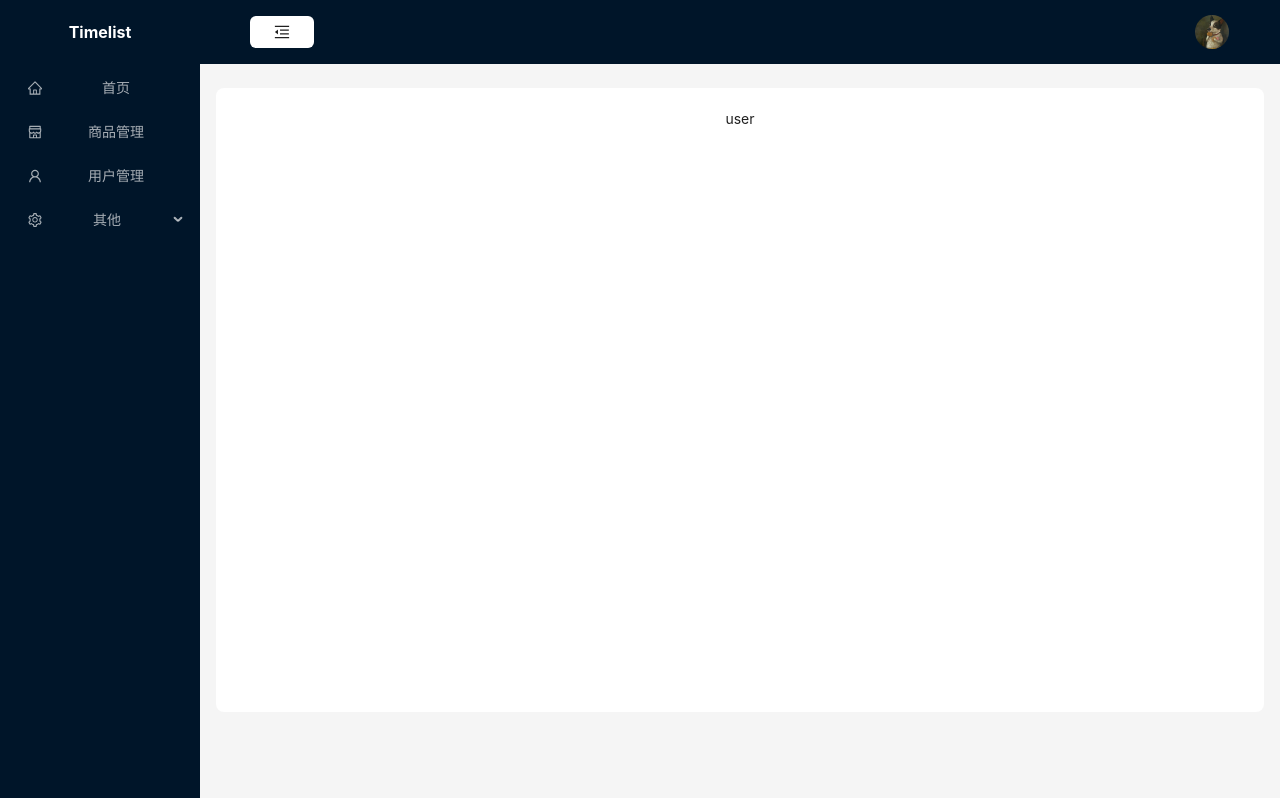
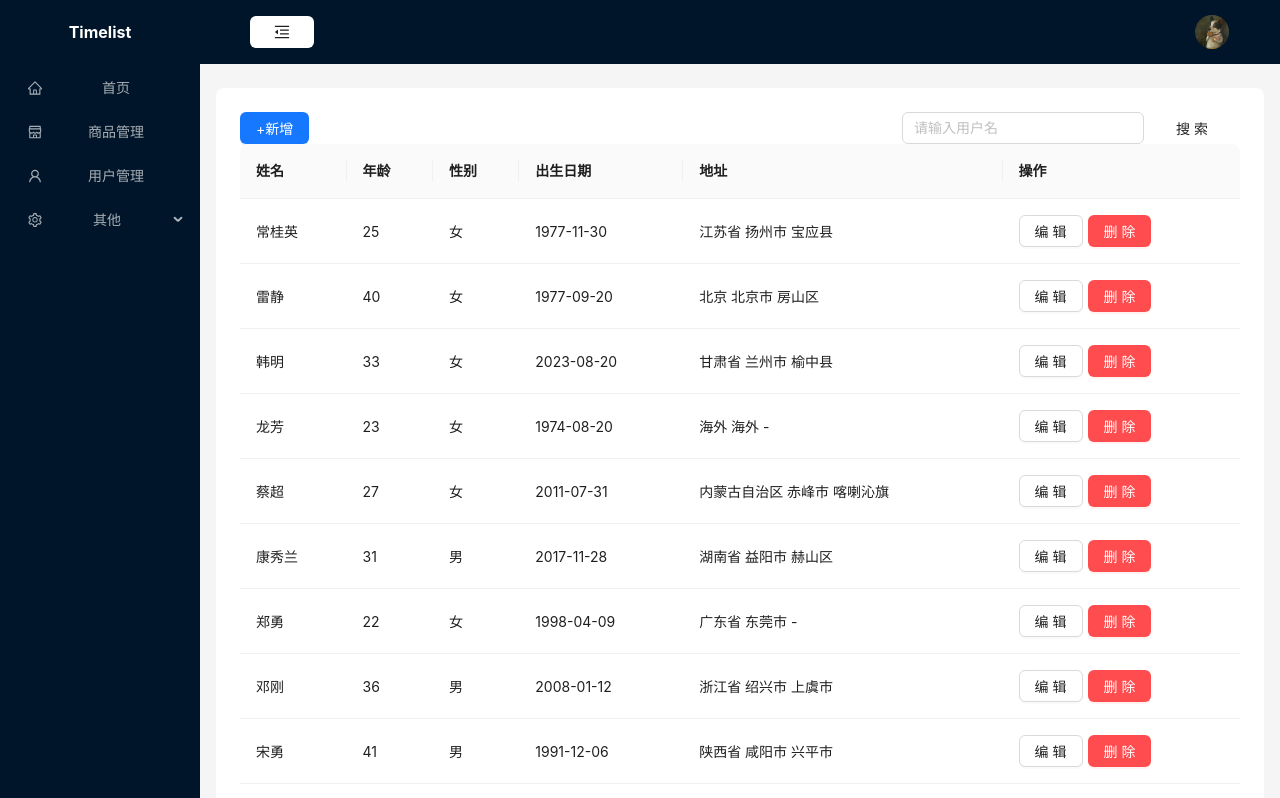
Before and after one commit to joyszheng/Time_list, a React (Create React App) app: page /user in a window 1280 px wide. Shown: the top 798 px of the page. Built offline with nearby package versions, Linux system fonts and the light colour scheme.

Commit message:
新增user页面

```diff
--- a/package.json
+++ b/package.json
@@ -10,6 +10,7 @@
     "@testing-library/user-event": "^13.5.0",
     "antd": "^5.21.4",
     "axios": "^1.7.7",
+    "dayjs": "^1.11.13",
     "echarts": "^5.5.1",
     "mockjs": "^1.1.0",
     "react": "^18.3.1",
--- a/src/api/index.jsx
+++ b/src/api/index.jsx
@@ -1,9 +1,48 @@
-import http from "./axios"
+import axios from './axios'
 
-export const getData = () =>{
-  return http.request({
-    url: '/home/getData',
-    method: 'get',
-    // params:{}   传递参数
-  })
+export const getMenu = (param) => {
+    return axios.request({
+        url: '/permission/getMenu',
+        method: 'post',
+        data: param
+    })
 }
+
+export const getData = () => {
+    return axios.request({
+        url: '/home/getData',
+        method: 'get'
+    })
+}
+
+export const getUser = (params) => {
+    return axios.request({
+        url: '/user/getUser',
+        method: 'get',
+        params
+    })
+}
+
+export const addUser = (data) => {
+    return axios.request({
+        url: '/user/add',
+        method: 'post',
+        data
+    })
+}
+
+export const editUser = (data) => {
+    return axios.request({
+        url: '/user/edit',
+        method: 'post',
+        data
+    })
+}
+
+export const deleteUser = (data) => {
+    return axios.request({
+        url: '/user/del',
+        method: 'post',
+        data
+    })
+}
--- a/src/api/mock.jsx
+++ b/src/api/mock.jsx
@@ -1,7 +1,15 @@
 import Mock from "mockjs";
 import homeApi from './mockServeData/home'
-
+import userApi from './mockServeData/user'
+import permissionApi from './mockServeData/permission'
 
 
 // 拦截接口
 Mock.mock(/home\/getData/, homeApi.getStatisticalData)
+Mock.mock(/user\/add/, 'post', userApi.createUser)
+Mock.mock(/user\/edit/, 'post', userApi.updateUser)
+
+Mock.mock(/user\/getUser/, 'get', userApi.getUserList)
+Mock.mock(/user\/del/, 'post', userApi.deleteUser)
+
+Mock.mock(/permission\/getMenu/, 'post', permissionApi.getMenu)
--- a/src/components/commonAside/index.jsx
+++ b/src/components/commonAside/index.jsx
@@ -2,6 +2,7 @@ import React from 'react'
 import MenuConfig from '@/config'
 import * as Icon from '@ant-design/icons'
 import { Button, Layout, Menu, theme } from 'antd'
+import { useNavigate } from 'react-router-dom'
 
 const { Header, Sider, Content } = Layout
 // 动态获取icon
@@ -29,6 +30,12 @@ const items = MenuConfig.map((icon) =>{
 
 
 const CommonAside = ({collapsed}) =>{
+  const navigate = useNavigate()
+  // 点击菜单
+  const selectMenu = (e) =>{
+    console.log(e)
+    navigate(e.key)
+  }
   return(
     <Sider trigger={null} collapsed={collapsed} >
         <h3 className='app-name'>{ collapsed ? 'Time' : 'Timelist' }</h3>
@@ -40,6 +47,7 @@ const CommonAside = ({collapsed}) =>{
 					style={{
 						height: '100%'
 					}}
+          onClick={selectMenu}
         />
       </Sider>
   )
--- a/src/pages/user/index.jsx
+++ b/src/pages/user/index.jsx
@@ -1,9 +1,258 @@
-import React from 'react'
+import React, { useEffect, useState } from 'react'
+import {
+  Button,
+  Form,
+  Input,
+  Table,
+  Modal,
+  Select,
+  DatePicker,
+  InputNumber,
+  Popconfirm
+} from 'antd'
+import './user.css'
+import { getUser, addUser, editUser, deleteUser } from 'api'
+import { useForm } from 'antd/es/form/Form'
+import dayjs from 'dayjs'
 
 const User = () => {
+  const [listData, setListData] = useState({
+    name: ""
+  })
+  const [tableData, setTableData] = useState([])
+  // 0（新增）1（编辑）
+  const [modalType, setModalType] = useState(0)
+  const [isModalOpen, setIsModalOpen] = useState(false)
+  // 创建搜索form实例
+  const [searchForm] = useForm()
+  // 搜索事件
+  const handleSearch = (val) => {
+    console.log(val, 'val')
+    setListData({
+      name: val.keyword
+    })
+  }
+  useEffect(() => {
+	  getTableData()
+  }, [listData])
+  // 创建弹窗form实例
+  const [form] = useForm()
+  const handleClick = (type, rowData) => {
+    setIsModalOpen(true)
+    if (type === 'add') {
+      setModalType(0)
+    } else {
+      const cloneData = JSON.parse(JSON.stringify(rowData))
+      cloneData.birth = dayjs(rowData.birth)
+      setModalType(1)
+      form.setFieldsValue(cloneData)
+    }
+  }
+  const handleDelete = ({ id }) => {
+    deleteUser({ id }).then(() => {
+      getTableData()
+    })
+  }
+  const handleCancel = () => {
+    setIsModalOpen(false)
+    form.resetFields()
+  }
+  // 成功提交的事件
+  const handleOk = () => {
+    form.validateFields().then((val) => {
+      // 日期参数
+      val.birth = dayjs(val.birth).format('YYYY-MM-DD')
+      if (modalType) { // 编辑
+        editUser(val).then(() => {
+          // 关闭弹窗
+          handleCancel()
+          getTableData()
+        })
+      } else { // 新增
+        addUser(val).then(() => {
+          // 关闭弹窗
+          handleCancel()
+          getTableData()
+        })
+      }
+    }).catch((err) => {
+      console.log(err)
+    })
+  }
+  // 请求列表
+  const getTableData = () => {
+    getUser(listData).then(({ data }) => {
+      setTableData(data.list)
+    })
+  }
+  const columns = [
+    {
+      title: '姓名',
+      dataIndex: 'name'
+    },
+    {
+      title: '年龄',
+      dataIndex: 'age'
+    },
+    {
+      title: '性别',
+      dataIndex: 'sex',
+      render: (val) => {
+        return val ? '女' : '男'
+      }
+    },
+    {
+      title: '出生日期',
+      dataIndex: 'birth'
+    },
+    {
+      title: '地址',
+      dataIndex: 'addr'
+    },
+    {
+      title: '操作',
+      render: (rowData) => {
+        return (
+          <div className="flex-box">
+            <Button style={{marginRight: '5px'}} onClick={() => handleClick('edit', rowData)}>编辑</Button>
+            <Popconfirm
+              title="提示"
+              description="此操作将删除该用户, 是否继续?"
+              okText="确认"
+              cancelText="取消"
+              onConfirm={() => handleDelete(rowData)}
+            >
+              <Button type="primary" danger>删除</Button>
+            </Popconfirm>
+          </div>
+        )
+      }
+    }
+  ]
+  useEffect(() => {
+    getTableData()
+  }, [])
+
 	return(
-		<div>
-			user
+		<div className='user'>
+			<div className='flex-box space-between'>
+				<Button type='primary' onClick={() => handleClick('add')}>+新增</Button>
+				<Form
+					form={searchForm}
+					layout='inline'
+				  onFinish={handleSearch}
+				>
+					<Form.Item name='keyword'>
+						<Input placeholder='请输入用户名'></Input>
+					</Form.Item>
+					<Form.Item>
+						<Button htmlType='submit' type='prmary'>搜索</Button>
+					</Form.Item>
+				</Form>
+			</div>
+			<Table
+        columns={columns}
+        dataSource={tableData}
+        rowKey={"id"}
+      />
+      <Modal
+        open={isModalOpen}
+        title={modalType ? '编辑用户' : '新增用户'}
+        onOk={handleOk}
+        onCancel={handleCancel}
+        okText="确定"
+        cancelText="取消"
+      >
+        <Form
+          form={form}
+          labelCol={{
+            span: 6,
+          }}
+          wrapperCol={{
+            span: 18,
+          }}
+          labelAlign="left"
+        >
+          { modalType == 1 &&
+            <Form.Item
+              name="id"
+              hidden
+            >
+              <Input/>
+            </Form.Item>
+          }
+          <Form.Item
+            label="姓名"
+            name="name"
+            rules={[
+              {
+                required: true,
+                message: '请输入姓名',
+              },
+            ]}
+          >
+            <Input placeholder="请输入姓名" />
+          </Form.Item>
+          <Form.Item
+            label="年龄"
+            name="age"
+            rules={[
+              {
+                type: 'number',
+                message: '年龄必须是数字',
+              },
+              {
+                required: true,
+                message: '请输入年龄',
+              },
+            ]}
+          >
+            <InputNumber placeholder="请输入年龄" />
+          </Form.Item>
+          <Form.Item
+            label="性别"
+            name="sex"
+            rules={[
+              {
+                required: true,
+                message: '性别是必选项',
+              },
+            ]}
+          >
+            <Select
+              placeholder="请选择性别"
+              options={[
+                { value: 0, label: '男' },
+                { value: 1, label: '女' }
+              ]}
+            ></Select>
+          </Form.Item>
+          <Form.Item
+            label="出生日期"
+            name="birth"
+            rules={[
+              {
+                required: true,
+                message: '请选择出生日期',
+              },
+            ]}
+          >
+            <DatePicker placeholder="请选择" format="YYYY/MM/DD" />
+          </Form.Item>
+          <Form.Item
+            label="地址"
+            name="addr"
+            rules={[
+              {
+                required: true,
+                message: '请填写地址',
+              },
+            ]}
+          >
+            <Input placeholder="请填写地址" />
+          </Form.Item>
+        </Form>
+      </Modal>
 		</div>
 	)
 }
--- /dev/null
+++ b/src/pages/user/user.css
@@ -0,0 +1,6 @@
+.flex-box {
+  display: flex;
+}
+.flex-box.space-between {
+  justify-content: space-between;
+}
```
Also changed, not shown: src/pages/home/index.jsx (line endings or trailing spaces), 1 other file (tests, documents, lock files or other folders).
